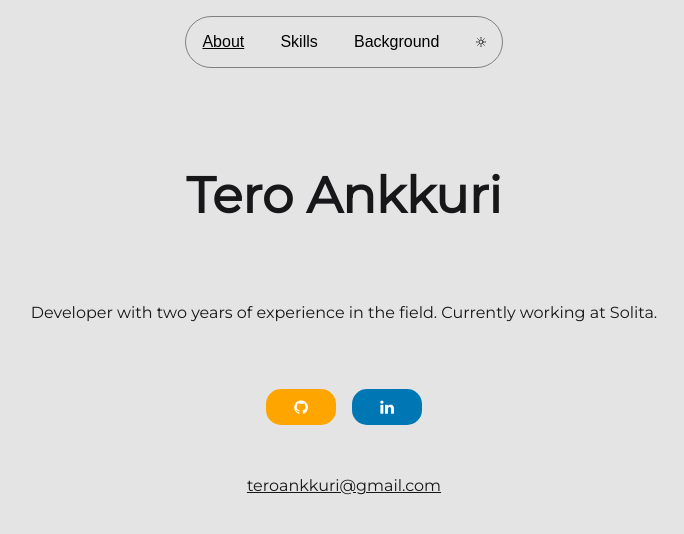
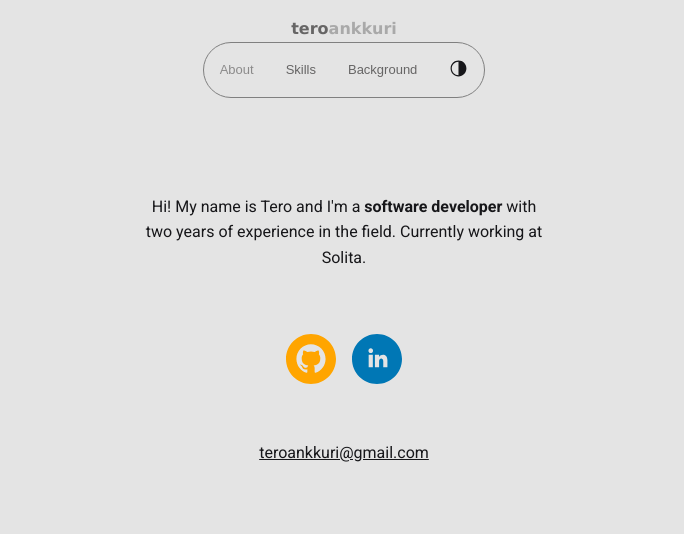
Before and after one commit to tetaankk/cv, a plain HTML site: page index.html in a window 1280 px wide. Shown: the whole page, without its empty margins (296-980 px from the left). Drawn offline with Linux system fonts and the light colour scheme.

Commit message:
Updated content and visuals

```diff
--- a/index.html
+++ b/index.html
@@ -6,45 +6,50 @@
     <meta charset="UTF-8">
     <meta name="viewport" content="width=device-width, initial-scale=1">
     <link rel="stylesheet" href="styles.css">
+
     <link rel="preconnect" href="https://fonts.googleapis.com">
     <link rel="preconnect" href="https://fonts.gstatic.com" crossorigin>
-    <link rel="stylesheet" href="https://fonts.googleapis.com/css2?family=Montserrat&display=swap">
-    <link rel="stylesheet" href="https://cdnjs.cloudflare.com/ajax/libs/font-awesome/4.7.0/css/font-awesome.min.css">
+    <link href="https://fonts.googleapis.com/css2?family=Roboto:wght@100;300;400;500;700;900&display=swap" rel="stylesheet">
 </head>
 
 <body>
     <main>
-        <header style="text-align: center;">
+        <header>
+            <h6>tero<span style="color: darkgray;">ankkuri</span></h6>
             <nav>
-                <button class="nav-button" id="info-view-button" style="text-decoration: underline;" data-nav-view="info-view">About</button>
+                <button class="nav-button" id="info-view-button" data-nav-view="info-view" style="opacity: 0.7;">About</button>
                 <button class="nav-button" id="skills-view-button" data-nav-view="skills-view">Skills</button>
                 <button class="nav-button" id="work-view-button" data-nav-view="work-view">Background</button>
-                <button title="Switch color scheme" class="nav-button" alt="" onclick="toggleDarkMode()">
-                    <svg width=10 xmlns="http://www.w3.org/2000/svg" viewBox="0 0 24 24" fill="none" stroke="currentColor" stroke-width="2"
-                        stroke-linecap="round" stroke-linejoin="round">
-                        <circle cx="12" cy="12" r="5" />
-                        <line x1="12" y1="1" x2="12" y2="3" />
-                        <line x1="12" y1="21" x2="12" y2="23" />
-                        <line x1="4.22" y1="4.22" x2="5.64" y2="5.64" />
-                        <line x1="18.36" y1="18.36" x2="19.78" y2="19.78" />
-                        <line x1="1" y1="12" x2="3" y2="12" />
-                        <line x1="21" y1="12" x2="23" y2="12" />
-                        <line x1="4.22" y1="19.78" x2="5.64" y2="18.36" />
-                        <line x1="18.36" y1="5.64" x2="19.78" y2="4.22" />
+                <button class="nav-button contrast" title="Switch color scheme" onclick="toggleDarkMode()">
+                    <svg style="align-self: stretch;" width="19" clip-rule="evenodd" fill-rule="evenodd" stroke-linejoin="round" stroke-miterlimit="2"
+                        viewBox="0 0 24 24" xmlns="http://www.w3.org/2000/svg">
+                        <path
+                            d="m11.998 2c5.517 0 9.997 4.48 9.997 9.998 0 5.517-4.48 9.997-9.997 9.997-5.518 0-9.998-4.48-9.998-9.997 0-5.518 4.48-9.998 9.998-9.998zm0 1.5c-4.69 0-8.498 3.808-8.498 8.498s3.808 8.497 8.498 8.497z"
+                            fill-rule="nonzero" />
                     </svg>
                 </button>
             </nav>
         </header>
         <section class="view" id="info-view">
             <div class="info-view">
-                <h1 style="font-size: 50px;">Tero Ankkuri</h1>
-                <p>Developer with two years of experience in the field. Currently working at Solita.</p>
-                <div style="display: flex; flex-direction: row; gap: 1rem; justify-content: center;">
+                <!-- <h1 style="font-size: 50px;">Tero Ankkuri</h1> -->
+                <p style="max-width: 400px; align-self: center;">Hi! My name is Tero and I'm a <strong>software developer</strong> with two years of
+                    experience
+                    in the
+                    field. Currently
+                    working at Solita.</p>
+                <div style="display: flex; flex-direction: row; gap: 1rem; justify-content: center;box-sizing: border-box;">
                     <a title="My GitHub profile" target="_blank" rel="noreferrer noopener" href="https://github.com/tetaankk">
-                        <i class="fa fa-github"></i>
+                        <svg class="icon github" xmlns="http://www.w3.org/2000/svg" width="50" viewBox="0 0 24 24">
+                            <path
+                                d="M12 0c-6.627 0-12 5.373-12 12s5.373 12 12 12 12-5.373 12-12-5.373-12-12-12zm2.218 18.616c-.354.069-.468-.149-.468-.336v-1.921c0-.653-.229-1.079-.481-1.296 1.56-.173 3.198-.765 3.198-3.454 0-.765-.273-1.389-.721-1.879.072-.177.312-.889-.069-1.853 0 0-.587-.188-1.923.717-.561-.154-1.159-.231-1.754-.234-.595.003-1.193.08-1.753.235-1.337-.905-1.925-.717-1.925-.717-.379.964-.14 1.676-.067 1.852-.448.49-.722 1.114-.722 1.879 0 2.682 1.634 3.282 3.189 3.459-.2.175-.381.483-.444.936-.4.179-1.413.488-2.037-.582 0 0-.37-.672-1.073-.722 0 0-.683-.009-.048.426 0 0 .46.215.777 1.024 0 0 .405 1.25 2.353.826v1.303c0 .185-.113.402-.462.337-2.782-.925-4.788-3.549-4.788-6.641 0-3.867 3.135-7 7-7s7 3.133 7 7c0 3.091-2.003 5.715-4.782 6.641z" />
+                        </svg>
                     </a>
                     <a title="My LinkedIn profile" target="_blank" rel="noreferrer noopener" href="https://www.linkedin.com/in/tero-ankkuri/">
-                        <i class="fa fa-linkedin"></i>
+                        <svg class="linkedin icon" xmlns="http://www.w3.org/2000/svg" width="50" height="50" viewBox="0 0 24 24">
+                            <path
+                                d="M12 0c-6.627 0-12 5.373-12 12s5.373 12 12 12 12-5.373 12-12-5.373-12-12-12zm-2 16h-2v-6h2v6zm-1-6.891c-.607 0-1.1-.496-1.1-1.109 0-.612.492-1.109 1.1-1.109s1.1.497 1.1 1.109c0 .613-.493 1.109-1.1 1.109zm8 6.891h-1.998v-2.861c0-1.881-2.002-1.722-2.002 0v2.861h-2v-6h2v1.093c.872-1.616 4-1.736 4 1.548v3.359z" />
+                        </svg>
                     </a>
                 </div>
                 <address style="font-style: normal;">
@@ -98,6 +103,7 @@
             <p>...and keen on learning more!</p>
         </section>
         <section class="view hide" id="work-view">
+            <section>
                 <h2>Work</h2>
                 <details>
                     <summary>Software developer, Solita, 2021-</summary>
@@ -115,6 +121,8 @@
                     <summary>Trainee & Associate, PwC, 2019-2020</summary>
                     <p>Data analyses, IT audits</p>
                 </details>
+            </section>
+            <section>
                 <h2>University of Jyväskylä, 2015-2021</h2>
                 <details>
                     <summary>Bachelor of Science (Econ. & B. A.), Information System Science</summary>
@@ -124,6 +132,7 @@
                     <summary>Master of Science (Econ. & B. A.), Corporate Environmental Management</summary>
                     <p>Thesis: <i>Climate impacts of small expert companies : Case study</i></p>
                 </details>
+            </section>
         </section>
     </main>
     <script>
@@ -144,11 +153,13 @@
             for (var i = 0; i < navButtons.length; i++) {
                 var id = navButtons[i].getAttribute('id');
                 document.getElementById(id).style.color = document.querySelector('body').style.color;
-                document.getElementById(id).style.textDecoration = 'none';
+                document.getElementById(`${viewName}-button`).style.opacity = 1;
+                document.getElementById(id).style.opacity = 1;
             }
 
             // set current button styling
-            document.getElementById(`${viewName}-button`).style.textDecoration = 'underline';
+            // document.getElementById(`${viewName}-button`).style.textDecoration = 'underline';
+            document.getElementById(`${viewName}-button`).style.opacity = 0.5
         }
 
         var navButtons = document.querySelectorAll('[data-nav-view]');
--- a/styles.css
+++ b/styles.css
@@ -1,7 +1,8 @@
 :root {
     --light-theme-text-color: rgb(23, 23, 26);
-    /* --light-theme-background-color: rgb(241, 241, 241); */
     --light-theme-background-color: rgb(228, 228, 228);
+
+    --light-theme-text-color-gray: rgb(102, 101, 101);
 
     --dark-theme-text-color: rgb(241, 241, 241);
     --dark-theme-background-color:rgb(36, 36, 40);
@@ -14,12 +15,42 @@ body {
     max-width: 800px;
     margin: auto;
     padding: 1rem;
-    /* padding-top: 0; */
-    font-family: 'Montserrat', sans-serif;
+    font-family: 'Roboto', sans-serif;
     font-size: 16px;
     line-height: 1.6;
     background-color: var(--light-theme-background-color);
     color: var(--light-theme-text-color);
+}
+
+header {
+    display: flex;
+    flex-direction: column;
+    align-items: center;
+    color: var(--light-theme-text-color-gray);
+}
+
+nav {
+    text-align: center;
+    display: inline-flex;
+    border: 1px solid gray;
+    border-radius: 50px;
+    overflow: hidden;
+    transition: 0.05s all;
+    color: var(--light-theme-text-color-gray);
+}
+
+.nav-button {
+    color: var(--light-theme-text-color-gray);
+    margin: 0;
+    padding: 1rem;
+    font-size: 13px;
+    text-transform: capitalize;
+    transition: 0.05s all;
+}
+
+.nav-button:hover {
+    background-color: orange;
+    color: black;
 }
 
 .hide {
@@ -34,6 +65,11 @@ main {
 
 section {
     text-align: center;
+    gap: 4rem;
+}
+
+section section {
+    margin-bottom: 4rem;
 }
 
 .skills {
@@ -72,14 +108,14 @@ summary:hover {
     transition: 0.15s all;
 }
 
+summary::marker {
+    content: "+ ";
+}
+
 details p {
     border: 3px dotted;
     padding: 1rem;
     margin-left: 1.5rem;
-}
-
-summary::marker {
-    content: "+ ";
 }
 
 details[open] summary::marker {
@@ -87,8 +123,6 @@ details[open] summary::marker {
 }
 
 button {
-    font-size: 16px;
-    padding: 0.1rem;
     cursor: pointer;
     margin: 0.5rem;
     border: none;
@@ -108,6 +142,7 @@ a:visited {
 }
 
 .dark-mode,
+.dark-mode a,
 .dark-mode button {
     background-color: var(--dark-theme-background-color);
     color:var(--dark-theme-text-color)
@@ -118,28 +153,29 @@ a:visited {
     color: var(--dark-theme-background-color)
 }
 
-.dark-mode a,
-.dark-mode a:visited {
-    color: var(--dark-theme-text-color);
-}
-
 .dark-mode a:hover {
     color: var(--light-theme-button-hover-color);
 }
 
-
-
-h1 {
-    margin: 0;
-}
-
 h2 {
     margin-bottom: 1rem;
+    font-weight: 400;
 }
 
 h4 {
     border-bottom: 1px solid;
     margin: 0;
+    font-weight: 400;
+}
+
+h6 {
+    font-size: 16px;
+    margin: 0;
+    font-family: Verdana, sans-serif;
+}
+
+.dark-mode h6 {
+    color: var(--dark-theme-text-color);
 }
 
 @media screen and (max-width: 250px) {
@@ -148,56 +184,32 @@ h4 {
     }
 }
 
-nav {
-    text-align: center;
-    display: inline-block;
-    border: 1px solid gray;
-    border-radius: 50px;
-    overflow: hidden;
-    transition: 0.05s all;
-}
-
-.nav-button {
-    height: 100%;
-    display: inline-block;
-    margin: 0;
-    padding: 1rem;
-    transition: 0.05s all;
-}
-
-.nav-button:hover {
-    background-color: orange;
-    color: black;
-}
-
-.fa {
-    padding: 10px;
-    font-size: 40px;
-    width: 50px;
-    text-align: center;
-    text-decoration: none;
-    border-radius: 15px;
-    transition: 0.2s all;
-  }
-
-  .fa:hover {
-    opacity: 0.85;
-    transition: 0.2s all;
-    transform: scale(1.04);
-  }
-
-  .fa-github {
-    background: orange;
-    color: white;
-  }
-
-  .fa-linkedin {
-    background: #0077B5;
-    color: white;
-  }
-
-  .info-view {
+.info-view {
     display: flex;
     flex-direction: column;
     gap: 3rem;
-  }
+}
+
+.icon {
+    transition: transform 0.15s;
+}
+
+.icon:hover {
+    transform: scale(1.1)
+}
+
+.linkedin {
+    fill: #0077B5;
+}
+
+.github {
+    fill: orange;
+}
+
+.contrast {
+    fill: var(--light-theme-text-color);
+}
+
+.dark-mode .contrast {
+    fill: var(--dark-theme-text-color);
+}
```
Lines whose indentation alone changed are shown as unchanged.
